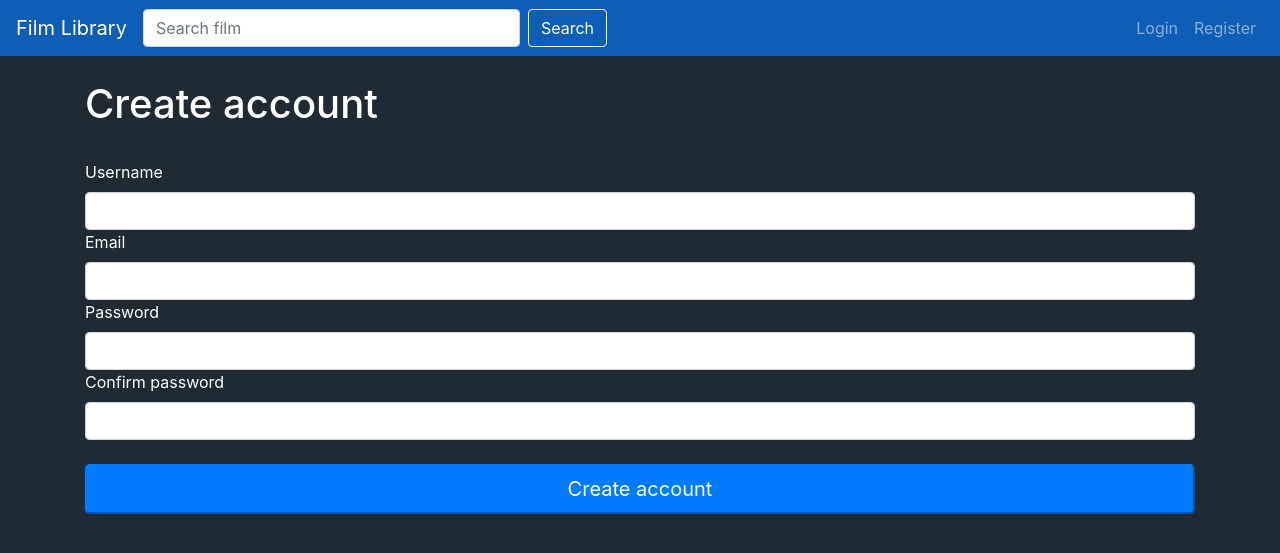
After one commit to Geleoz/film_library_api, a Flask app: page /register in a window 1280 px wide. The commit adds this page. Shown: the top 553 px of the page. Run offline with Flask 2, Linux system fonts and the light colour scheme; some libraries are stand-ins or nearby versions.

Commit message:
registration added

```diff
--- a/services/web/manage.py
+++ b/services/web/manage.py
@@ -16,7 +16,6 @@ def create_db():
 @cli.command("seed_db")
 def seed_db():
     db.session.add(Status(name="User"))
-    db.session.add(User(username="user_name", email="user_email@gmail.com", password="pass", status_id=1))
     db.session.commit()
 
 
--- a/services/web/project/__init__.py
+++ b/services/web/project/__init__.py
@@ -1,4 +1,4 @@
-from flask import Flask, render_template
+from flask import Flask
 from flask_sqlalchemy import SQLAlchemy
 
 
--- /dev/null
+++ b/services/web/project/auth.py
@@ -0,0 +1,22 @@
+from flask_wtf import FlaskForm
+from wtforms import StringField, PasswordField, SubmitField, ValidationError
+from wtforms.validators import Length, EqualTo, Email
+from project.models import User
+
+
+class RegisterForm(FlaskForm):
+    def validate_username(self, new_username):
+        user = User.query.filter_by(username=new_username.data).first()
+        if user:
+            raise ValidationError("Username already exists")
+
+    def validate_email(self, new_email):
+        user = User.query.filter_by(email=new_email.data).first()
+        if user:
+            raise ValidationError("Email already exists")
+
+    username = StringField(label="Username", validators=[Length(min=2, max=32)])
+    email = StringField(label="Email", validators=[Email()])
+    password1 = PasswordField(label="Password", validators=[Length(min=6, max=64)])
+    password2 = PasswordField(label="Confirm password", validators=[EqualTo("password1")])
+    submit = SubmitField(label="Create account")
--- a/services/web/project/config.py
+++ b/services/web/project/config.py
@@ -6,4 +6,5 @@ basedir = os.path.abspath(os.path.dirname(__file__))
 
 class Config(object):
     SQLALCHEMY_DATABASE_URI = os.getenv("DATABASE_URL", "sqlite://")
+    SECRET_KEY = "7c427109c6d9bae6ad5ee982"
     SQLALCHEMY_TRACK_MODIFICATIONS = False
--- a/services/web/project/routes.py
+++ b/services/web/project/routes.py
@@ -1,6 +1,7 @@
-from project import app
-from flask import render_template
+from project import app, db
+from flask import render_template, redirect, url_for, flash
 from project.models import Status, User
+from project.auth import RegisterForm
 
 
 @app.route("/")
@@ -8,3 +9,20 @@ from project.models import Status, User
 def home_page():
     users = User.query.all()
     return render_template("home.html", users=users)
+
+
+@app.route("/register", methods=["GET", "POST"])
+def register_page():
+    form = RegisterForm()
+    if form.validate_on_submit():
+        new_user = User(username=form.username.data,
+                        email=form.email.data,
+                        password=form.password1.data,
+                        status_id=1)
+        db.session.add(new_user)
+        db.session.commit()
+        return redirect(url_for("home_page"))
+    if form.errors != {}:
+        for err in form.errors.values():
+            flash(f"Error: {err}.", category="danger")
+    return render_template("register.html", form=form)
--- a/services/web/project/templates/base.html
+++ b/services/web/project/templates/base.html
@@ -34,11 +34,24 @@
               <a class="nav-link" href="#">Login</a>
             </li>
             <li class="nav-item">
-              <a class="nav-link" href="#">Register</a>
+              <a class="nav-link" href="{{ url_for('register_page') }}">Register</a>
             </li>
           </ul>
         </div>
     </nav>
+    {% with messages = get_flashed_messages(with_categories=true) %}
+      {% if messages %}
+        {% for category, message in messages %}
+          <div class="alert alert-{{ category }}">
+            <button type="button" class="m1-2 mb-1 close" data-dismiss="alert" aria-label="Close">
+              <span aria-hidden="true">&times;</span>
+            </button>
+            {{ message }}
+          </div>
+        {% endfor %}
+      {% endif %}
+    {% endwith %}
+
     {% block content %}
     {% endblock %}
 
--- a/services/web/project/templates/home.html
+++ b/services/web/project/templates/home.html
@@ -1,4 +1,4 @@
-{% extends 'base.html' %}
+{% extends "base.html" %}
 {% block title %}
     Home
 {% endblock %}
--- /dev/null
+++ b/services/web/project/templates/register.html
@@ -0,0 +1,30 @@
+{% extends "base.html" %}
+
+{% block title %}
+    Register
+{% endblock %}
+
+{% block content %}
+    <div class="container">
+        <form method="POST" class="form-register" style="color:white">
+            {{ form.hidden_tag() }}
+            <br>
+            <h1>Create account</h1>
+            <br>
+            {{ form.username.label() }}
+            {{ form.username(class="form-control") }}
+
+            {{ form.email.label() }}
+            {{ form.email(class="form-control") }}
+
+            {{ form.password1.label() }}
+            {{ form.password1(class="form-control") }}
+
+            {{ form.password2.label() }}
+            {{ form.password2(class="form-control") }}
+
+            <br>
+            {{ form.submit(class="btn, btn-lg btn-block btn-primary") }}
+        </form>
+    </div>
+{% endblock %}
--- a/services/web/requirements.txt
+++ b/services/web/requirements.txt
@@ -1,3 +1,5 @@
 Flask==1.1.2
 Flask-SQLAlchemy==2.5.1
+Flask-WTF==0.15.1
+wtforms[email]==2.3.1
 psycopg2-binary==2.8.6
```
Also changed, not shown: 1 other file.
